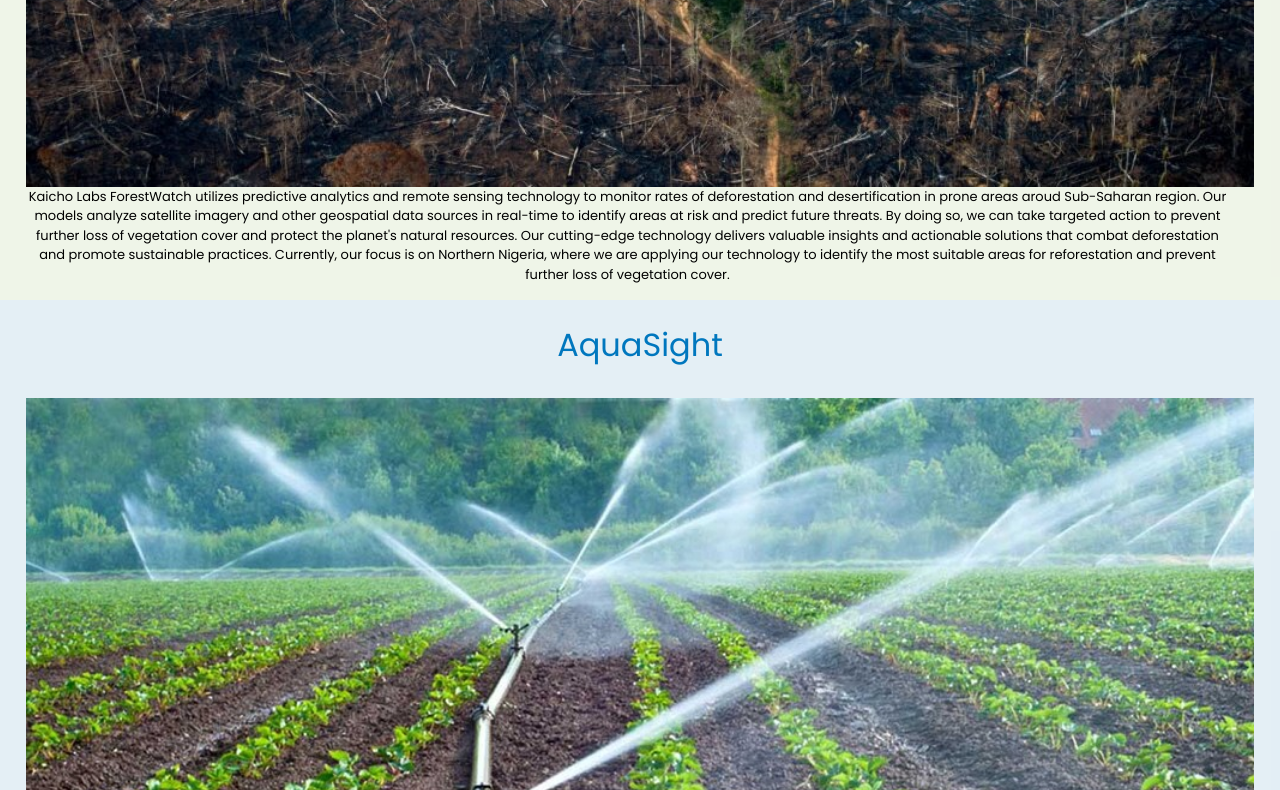
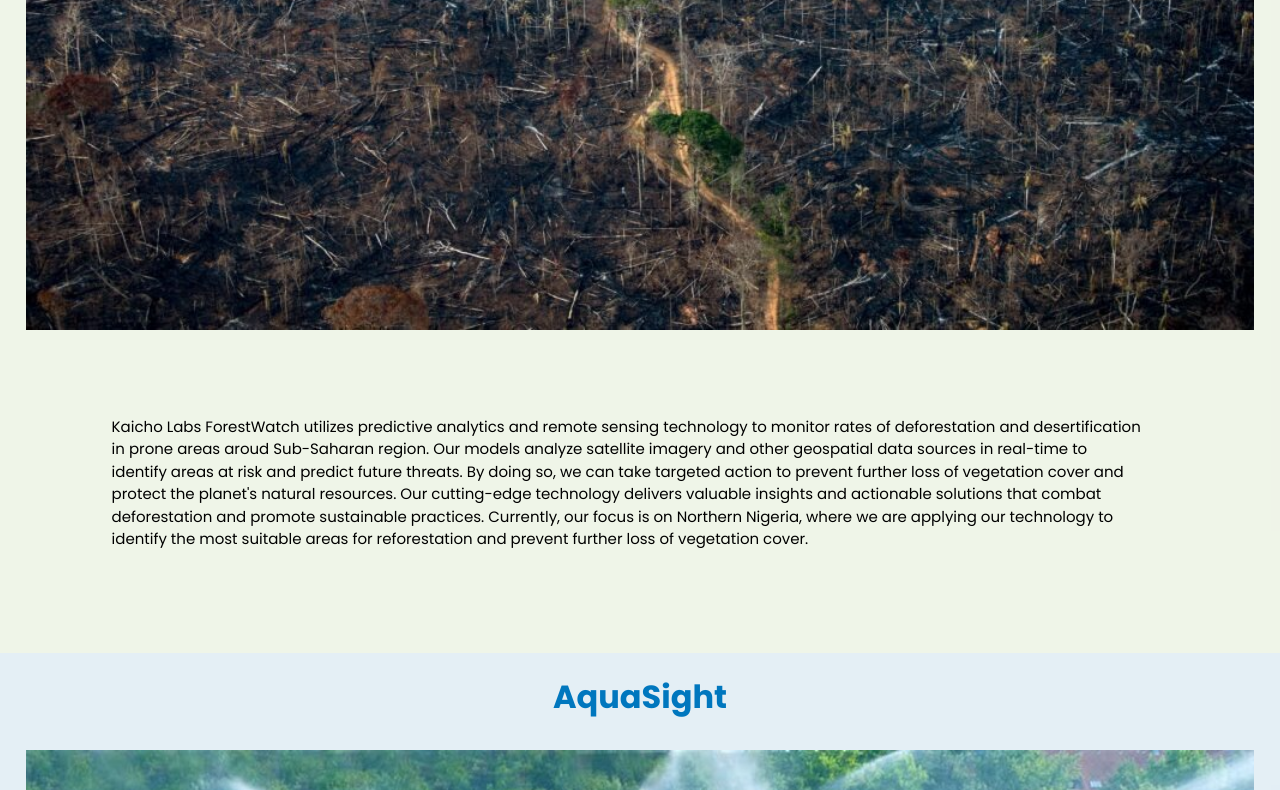
Before and after one commit to soggo/Labs, a plain HTML site: page index.html in a window 1280 px wide. Shown: the part 2010-2800 px from the top of the page. Drawn offline with nearby package versions, Linux system fonts and the light colour scheme.

Commit message:
Minor Fixes

```diff
--- a/index.html
+++ b/index.html
@@ -9,13 +9,13 @@
   <meta http-equiv="cache-control" content="no-cache, no-store, must-revalidate">
   <meta http-equiv="expires" content="-1">
   <meta http-equiv="pragma" content="no-cache">
-<link rel="preconnect" href="https://fonts.googleapis.com">
-<link rel="preconnect" href="https://fonts.gstatic.com" crossorigin>
-<link href="https://fonts.googleapis.com/css2?family=Poppins&display=swap" rel="stylesheet">
+
   <!-- Bootstrap CSS v5.2.1 -->
   <link href="https://cdn.jsdelivr.net/npm/bootstrap@5.3.0-alpha3/dist/css/bootstrap.min.css" rel="stylesheet" integrity="sha384-KK94CHFLLe+nY2dmCWGMq91rCGa5gtU4mk92HdvYe+M/SXH301p5ILy+dN9+nJOZ" crossorigin="anonymous">
   <link rel="stylesheet" href="style.css">
-
+  <link rel="preconnect" href="https://fonts.googleapis.com">
+  <link rel="preconnect" href="https://fonts.gstatic.com" crossorigin>
+  <link href="https://fonts.googleapis.com/css2?family=Poppins:wght@400;600;700&display=swap" rel="stylesheet">
 </head>
 <body>
     <nav class="navbar navbar-expand-lg  py-3 ">
@@ -35,14 +35,12 @@
               <li class="nav-item">
                 <a href="#EE" class="nav-link book">Eco-Education</a>
               </li>
-
-
             </ul>
           </div>
         </div>
       </nav>
 
-      <section class="bg-transparent text-primary p-5 p-lg-0 pt-lg-5 text-center text-sm-start  hero col-md-6 d-flex align-items-center"></section>
+
         <div class="containerz boss">
           <div class="d-sm-flex align-items-center justify-content-between mobile">
             <div class="mobile-box">
--- a/style.css
+++ b/style.css
@@ -27,6 +27,8 @@ hr {
     padding: 2% 0;
     display: flex;
     justify-content: center;
+    font-size: xx-large;
+    font-weight: bolder;
 }
 
 #EI{
@@ -135,7 +137,8 @@ section.water{
         font-size: 3rem;
     }
     p.lead{
-        font-size: small;
+        font-size: 15px;
+        padding: 7%;
 
     }
 
@@ -146,8 +149,8 @@ section.water{
         flex-direction: column;
         justify-content: center;
         align-items: center;
-        text-align: center;
-        text-justify: auto;
+        text-align: left;
+        /* text-justify: auto; */
       }
 
       .fw-bold{
```
